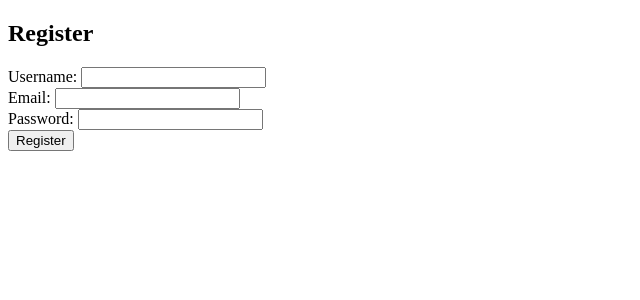
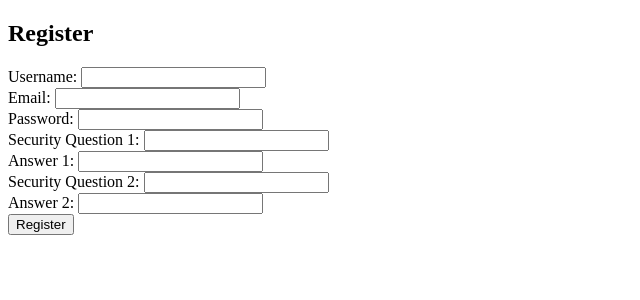
Before and after one commit to Chockers1/cricketstatspack, a FastAPI app: page /register in a window 1280 px wide. Shown: the top 300 px of the page, without its empty margins (0-640 px from the left). Run offline with FastAPI, Linux system fonts and the light colour scheme.

Commit message:
Added security question reset flow

```diff
--- a/app.py
+++ b/app.py
@@ -85,14 +85,41 @@ async def register_form(request: Request):
 
 # Registration submission
 @app.post("/register")
-async def register_submit(request: Request, username: str = Form(...), email: str = Form(...), password: str = Form(...)):
-    # ✅ Fix: Correct parameter order for create_user()
-    if create_user(username, email, password): # Corrected argument order
+async def register_submit(
+    request: Request,
+    username: str = Form(...),
+    email: str = Form(...),
+    password: str = Form(...),
+    security_question_1: str = Form(...),
+    security_answer_1: str = Form(...),
+    security_question_2: str = Form(...),
+    security_answer_2: str = Form(...)
+):
+    # Pass all fields including security questions/answers to create_user
+    if create_user(
+        username,
+        email,
+        password,
+        security_question_1,
+        security_answer_1,
+        security_question_2,
+        security_answer_2
+    ):
         print(f"✅ User '{username}' created successfully — redirecting to login")
         return RedirectResponse(url="/login", status_code=302)
     else:
-        print(f"❌ Registration failed for user '{username}' — username might already exist")
-        return templates.TemplateResponse("register.html", {"request": request, "error": "Username already exists or invalid input"})
+        print(f"❌ Registration failed for user '{username}' — username might already exist or invalid input")
+        # Pass back submitted values (except password) to pre-fill form on error
+        return templates.TemplateResponse("register.html", {
+            "request": request,
+            "error": "Username already exists or invalid input",
+            "username": username,
+            "email": email,
+            "security_question_1": security_question_1,
+            "security_answer_1": security_answer_1, # Consider if you want to repopulate answers
+            "security_question_2": security_question_2,
+            "security_answer_2": security_answer_2  # Consider if you want to repopulate answers
+        })
 
 # Add the new subscribe route here
 @app.get("/subscribe", response_class=HTMLResponse)
--- a/auth_utils.py
+++ b/auth_utils.py
@@ -56,7 +56,8 @@ def verify_user(username: str, password: str) -> bool:
         print("🔥 Login error:", e)
         return False
 
-def create_user(username: str, email: str, password: str) -> bool:
+# Updated function signature to include security questions and answers
+def create_user(username: str, email: str, password: str, q1: str, a1: str, q2: str, a2: str) -> bool:
     conn = None
     cursor = None
     try:
@@ -79,18 +80,32 @@ def create_user(username: str, email: str, password: str) -> bool:
             return False  # Already exists
 
         # Hash the password
-        hashed_pw = bcrypt.hashpw(password.encode(), bcrypt.gensalt()).decode()
+        hashed_pw = bcrypt.hashpw(password.encode('utf-8'), bcrypt.gensalt()).decode('utf-8')
+        # Hash the security answers
+        hashed_a1 = bcrypt.hashpw(a1.encode('utf-8'), bcrypt.gensalt()).decode('utf-8')
+        hashed_a2 = bcrypt.hashpw(a2.encode('utf-8'), bcrypt.gensalt()).decode('utf-8')
 
-        # Insert new user
-        # Note: Using 'password_hash' column name based on verify_user. The prompt used 'password'. Adjust if needed.
-        query = "INSERT INTO users (username, password_hash, email, is_premium) VALUES (%s, %s, %s, %s)"
+        # Insert new user with security questions and hashed answers
+        query = """
+            INSERT INTO users (
+                username, password_hash, email, is_premium,
+                security_question_1, security_answer_1_hash,
+                security_question_2, security_answer_2_hash,
+                reset_attempts  -- Initialize reset_attempts
+            )
+            VALUES (%s, %s, %s, %s, %s, %s, %s, %s, %s)
+        """
         cursor.execute(
             query,
-            (username, hashed_pw, email, 0) # Set is_premium to 0
+            (
+                username, hashed_pw, email, 0, # Set is_premium to 0
+                q1, hashed_a1, q2, hashed_a2,
+                0 # Initialize reset_attempts to 0
+            )
         )
         conn.commit()
-        print(f"User '{username}' created successfully.")
-        print("✅ Hashed password stored:", hashed_pw) # Add this debug line
+        print(f"User '{username}' created successfully with security questions.")
+        # print("✅ Hashed password stored:", hashed_pw) # Optional debug line
         return True
 
     except mysql.connector.Error as err:
--- a/templates/register.html
+++ b/templates/register.html
@@ -25,6 +25,18 @@
         <label for="password">Password:</label>
         <input type="password" id="password" name="password" required><br>
 
+        <label for="security_question_1">Security Question 1:</label>
+        <input type="text" id="security_question_1" name="security_question_1" required><br>
+
+        <label for="security_answer_1">Answer 1:</label>
+        <input type="text" id="security_answer_1" name="security_answer_1" required><br>
+
+        <label for="security_question_2">Security Question 2:</label>
+        <input type="text" id="security_question_2" name="security_question_2" required><br>
+
+        <label for="security_answer_2">Answer 2:</label>
+        <input type="text" id="security_answer_2" name="security_answer_2" required><br>
+
         <button type="submit">Register</button>
     </form>
 </body>
```
